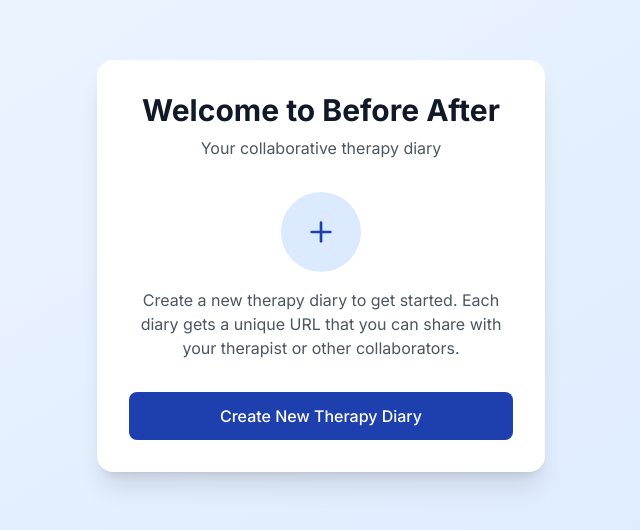
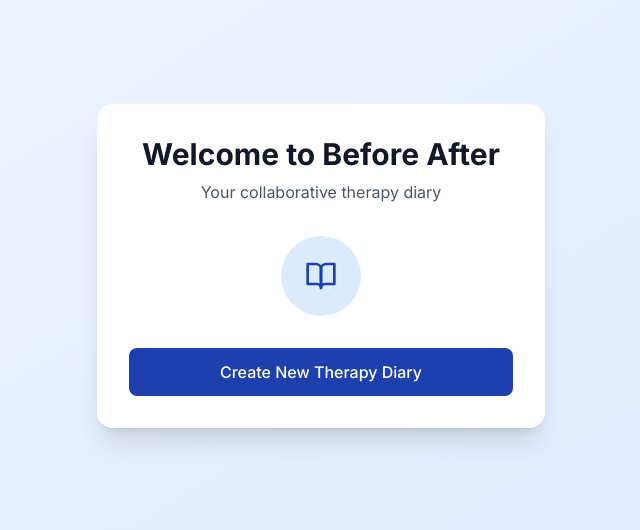
Before and after one commit to ShridharSLS/Vibe-Therapy-Diary, a Next.js app: page / in a window 1280 px wide. Shown: the part 134-664 px from the top of the page, without its empty margins (319-959 px from the left). Built offline with nearby package versions, Linux system fonts and the light colour scheme; no server answers.

Commit message:
Update welcome screen: replace + icon with diary icon and remove description

```diff
--- a/app/page.tsx
+++ b/app/page.tsx
@@ -2,7 +2,7 @@
 
 import { useState } from 'react';
 import { motion } from 'framer-motion';
-import { Plus, Copy, ArrowRight } from 'lucide-react';
+import { BookOpen, Copy, ArrowRight } from 'lucide-react';
 import { createDiary } from '@/lib/database';
 import { isValidClientId, isValidName, copyToClipboard } from '@/lib/utils';
 import toast from 'react-hot-toast';
@@ -168,11 +168,8 @@ export default function HomePage() {
           >
             <div className="mb-8">
               <div className="w-20 h-20 bg-blue-100 rounded-full flex items-center justify-center mx-auto mb-4">
-                <Plus size={32} className="text-blue-800" />
+                <BookOpen size={32} className="text-blue-800" />
               </div>
-              <p className="text-gray-600 mb-6">
-                Create a new therapy diary to get started. Each diary gets a unique URL that you can share with your therapist or other collaborators.
-              </p>
             </div>
 
             <button
```
